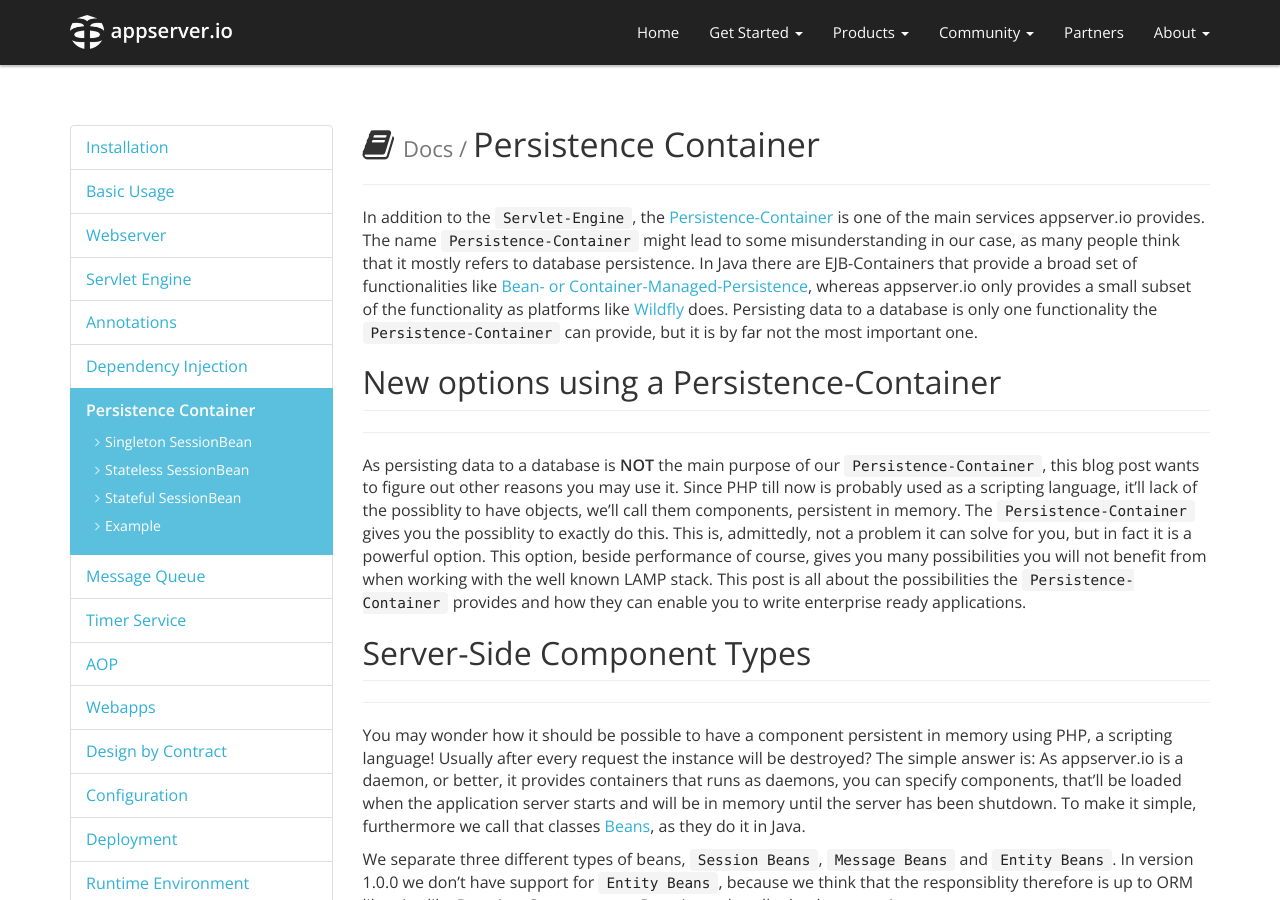
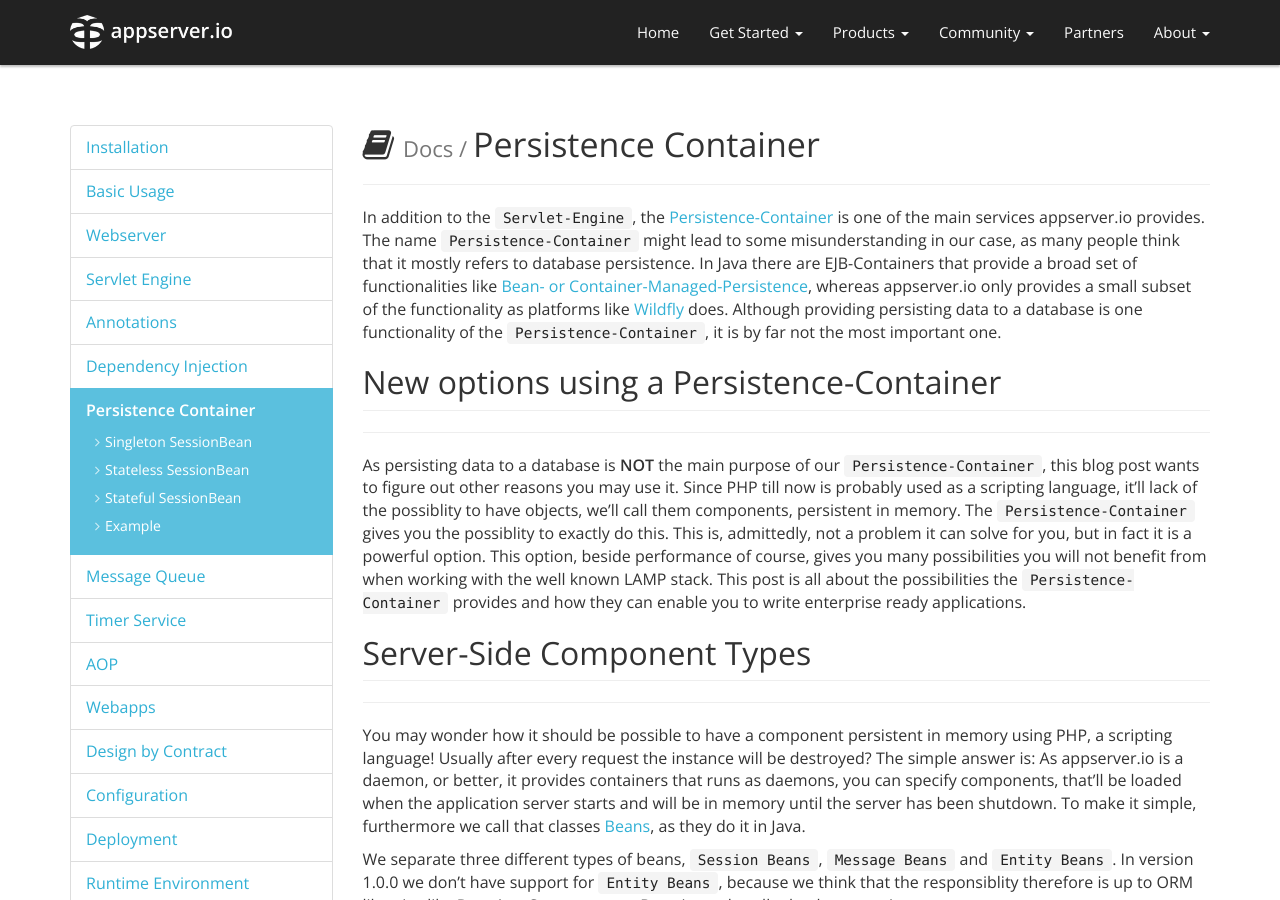
Before and after one commit to appserver-io/appserver, a Jekyll site: the page built from _docs/persistence-container.md, in a window 1280 px wide and 900 px high. Built offline with Jekyll 4.4.1, drawn with Linux system fonts in a browser that asks for light colours; nearby versions of some CDN libraries; library files that are not in the unit come from our copies; Markdown is read by kramdown in place of the engine named in the settings.

Commit message:
Update persistence-container.md
Blog entry was transferred to documentation in alignment with Tim.

```diff
--- a/_docs/persistence-container.md
+++ b/_docs/persistence-container.md
@@ -17,7 +17,7 @@
 permalink: /get-started/documentation/persistence-container.html
 ---
 
-In addition to the `Servlet-Engine`, the [Persistence-Container](<{{ "/get-started/documentation/persistence-container.html" | prepend: site.baseurl }}>) is one of the main services appserver.io provides. The name `Persistence-Container` might lead to some misunderstanding in our case, as many people think that it mostly refers to database persistence. In Java there are EJB-Containers that provide a broad set of functionalities like [Bean- or Container-Managed-Persistence](http://en.wikipedia.org/wiki/Enterprise_JavaBeans), whereas appserver.io only provides a small subset of the functionality as platforms like [Wildfly](http://en.wikipedia.org/wiki/WildFly) does. Persisting data to a database is only one functionality the `Persistence-Container` can provide, but it is by far not the most important one.
+In addition to the `Servlet-Engine`, the [Persistence-Container](<{{ "/get-started/documentation/persistence-container.html" | prepend: site.baseurl }}>) is one of the main services appserver.io provides. The name `Persistence-Container` might lead to some misunderstanding in our case, as many people think that it mostly refers to database persistence. In Java there are EJB-Containers that provide a broad set of functionalities like [Bean- or Container-Managed-Persistence](http://en.wikipedia.org/wiki/Enterprise_JavaBeans), whereas appserver.io only provides a small subset of the functionality as platforms like [Wildfly](http://en.wikipedia.org/wiki/WildFly) does. Although providing persisting data to a database is one functionality of the `Persistence-Container`, it is by far not the most important one.
 
 ## New options using a Persistence-Container
 ***
```
